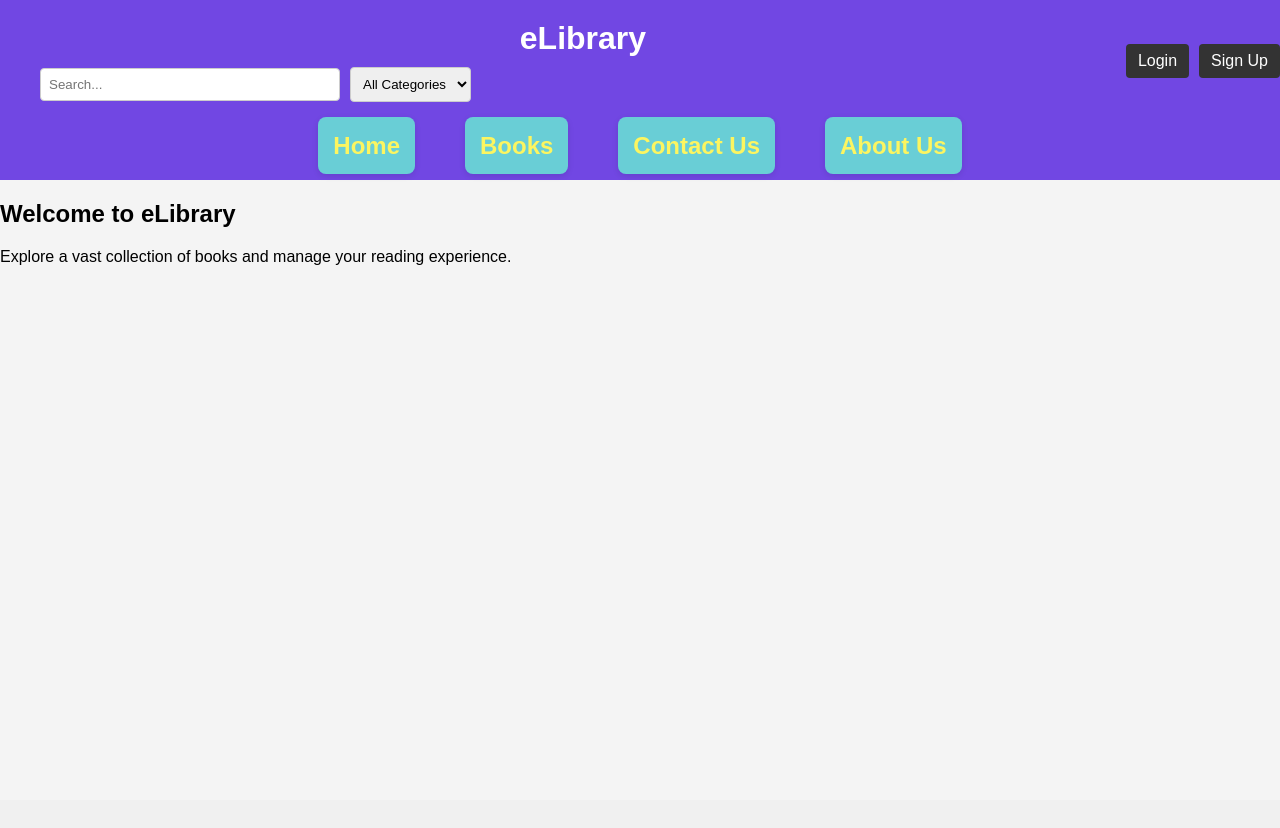
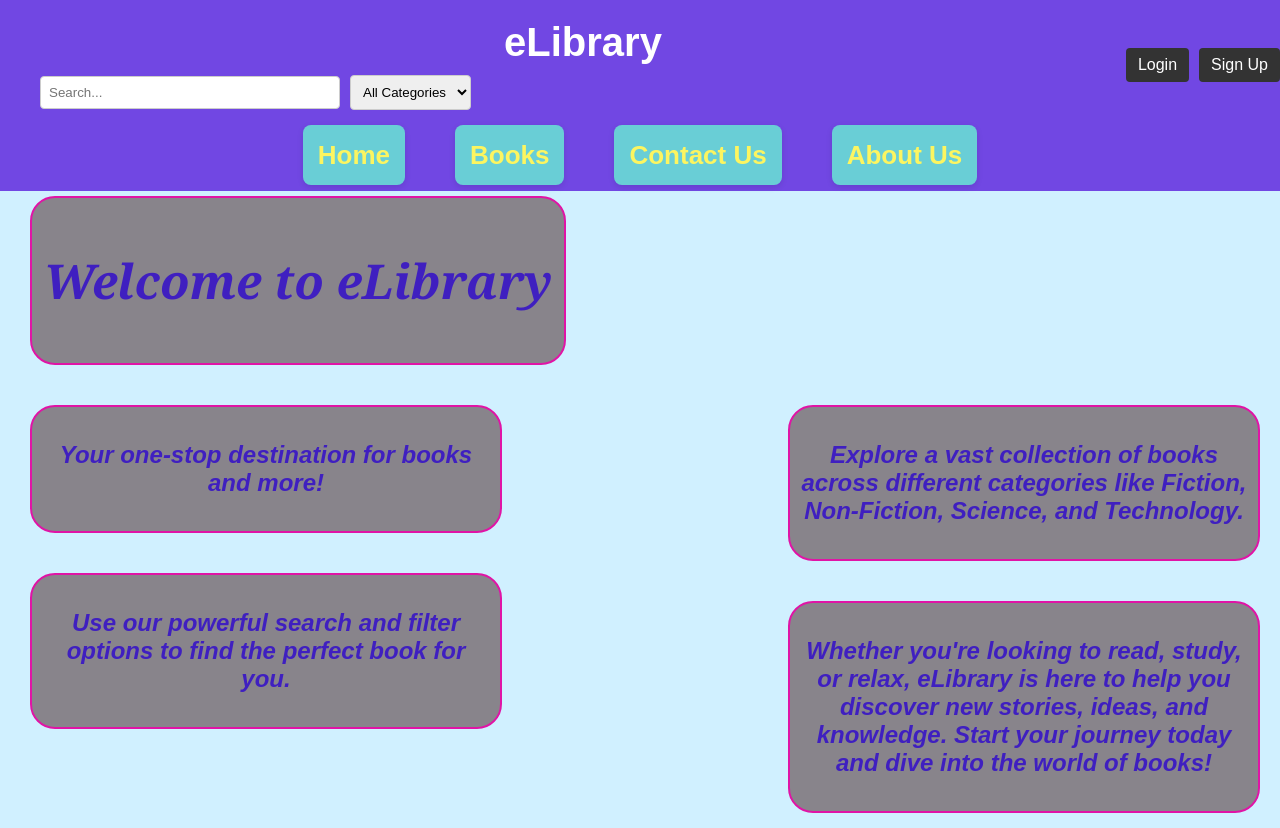
Before and after one commit to Bandari-Khem/Anything, a PHP site: page / in a window 1280 px wide. Before the commit the page ends 265 px from the top, so only its background shows below. Run offline with PHP 8.4, Linux system fonts and the light colour scheme.

Commit message:
Add files via upload

```diff
--- a/index.html
+++ b/index.html
@@ -13,7 +13,7 @@
         <div
             style="display: flex; align-items: center; justify-content: space-between; width: 100%; padding: 10px 20px;">
             <div style="flex: 1;">
-                <h1 style="margin: 0;">eLibrary</h1>
+                <h1>eLibrary</h1>
                 <div style="margin-top: 10px; display: flex; align-items: center;">
                     <input type="search" id="search-input" placeholder="Search..."
                         style="padding: 8px; border: 1px solid #ccc; border-radius: 4px; width: 300px;" />
@@ -27,11 +27,9 @@
                     </select>
                 </div>
             </div>
-            <div style="display: flex; align-items: center; gap: 10px;">
-                <a href="login.html" class="btn"
-                    style="padding: 8px 12px; background-color: #333; color: #fff; text-decoration: none; border-radius: 4px; cursor: pointer;">Login</a>
-                <a href="registration.html" class="btn"
-                    style="padding: 8px 12px; background-color: #333; color: #fff; text-decoration: none; border-radius: 4px; cursor: pointer;">Sign
+            <div id="ghusaun">
+                <a href="login.html" class="btn">Login</a>
+                <a href="registration.html" class="btn">Sign
                     Up</a>
             </div>
         </div>
@@ -44,12 +42,39 @@
             </ul>
         </nav>
     </header>
-    <main>
-        <section>
+
+    <div>
+        <div class="homeInfo" style="font-size: xx-large;margin-top: 5px; width: 40%;
+            font-family: Georgia, 'Times New Roman', Times, serif; font-weight: 800;">
+            <p>
             <h2>Welcome to eLibrary</h2>
-            <p>Explore a vast collection of books and manage your reading experience.</p>
-        </section>
-    </main>
+            </p>
+        </div>
+        <div class="homeInfo" style="float: left;width: 35%;">
+            <p>
+                Your one-stop destination for books and more!
+            </p>
+        </div>
+        <div class="homeInfo" style="float: right;width: 35%;">
+            <p>
+                Explore a vast collection of books across different categories like Fiction, Non-Fiction,
+                Science,
+                and Technology.
+            </p>
+        </div>
+        <div class="homeInfo" style="float: left;width: 35%;">
+            <p>
+                Use our powerful search and filter options to find the perfect book for you.
+            </p>
+        </div>
+        <div class="homeInfo" style="float: right;width: 35%;">
+            <p>
+                Whether you're looking to read, study, or relax, eLibrary is here to help you discover new stories,
+                ideas, and knowledge. Start your journey today and dive into the world of books!
+            </p>
+        </div>
+
+    </div>
 </body>
 
 </html>
--- a/styles.css
+++ b/styles.css
@@ -2,7 +2,37 @@ body {
     font-family: Arial, sans-serif;
     margin: 0;
     padding: 0;
-    background-color: #f4f4f4;
+    background-color: #d0f0ff;
+}
+
+.homeInfo {
+    height: fit-content;
+    width: fit-content;
+    background-color: #88848b;
+    border: 2px solid #e014a6;
+    border-radius: 25px;
+    padding: 10px;
+    text-align: center;
+    color: rgb(63, 31, 192);
+    font-style: italic;
+    font-size: 24px;
+    font-weight: 600;
+    margin-bottom: 15px;
+    margin-left: 30px;
+    margin-top: 25px;
+    margin-right: 20px;
+
+}
+
+main {
+    margin: 0;
+    padding: 0;
+    position: relative;
+    height: 100vh;
+    display: flex;
+    justify-content: center;
+    align-items: center;
+    overflow: hidden;
 }
 
 header {
@@ -10,10 +40,12 @@ header {
     color: #fff;
     padding: 10px 20px;
     text-align: center;
+    font-family: sans-serif;
 }
 
 header h1 {
     margin: 0;
+    font-size: 40px;
 }
 
 nav {
@@ -26,6 +58,7 @@ nav ul {
     margin: 0;
     display: flex;
     justify-content: center;
+    flex-wrap: wrap;
 }
 
 nav ul li {
@@ -35,18 +68,19 @@ nav ul li {
 
 nav ul li a {
     color: #fcf560;
-    text-decoration: double;
+    text-decoration: none;
     font-family: sans-serif;
-    font-size: x-large;
+    font-size: 26px;
     font-weight: bold;
+    background-color: #69ced6;
+    padding: 10px 15px;
+    border-radius: 8px;
+    box-shadow: 0 2px 6px rgba(0, 0, 0, 0.1);
+    transition: background-color 0.3s ease;
 }
 
 nav ul li a:hover {
-    color: #d2621d;
-}
-
-footer {
-    display: none;
+    background-color: #cbbeb6;
 }
 
 nav ul li a {
@@ -57,3 +91,71 @@ nav ul li a {
     margin: 20px auto;
     max-width: 1000px;
 }
+
+/* Login/signup button styling*/
+#ghusaun {
+    display: flex;
+    align-items: center;
+    gap: 10px;
+}
+
+#ghusaun .btn {
+    padding: 8px 12px;
+    background-color: #333;
+    color: #fff;
+    text-decoration: none;
+    border-radius: 4px;
+    cursor: pointer;
+}
+
+#ghusaun .btn:hover {
+    color: blueviolet;
+    background-color: azure;
+}
+
+main {
+    padding: 40px 20px;
+    max-width: 1000px;
+    margin: 0 auto;
+}
+
+main section {
+    background-color: #fff;
+    padding: 30px;
+    border-radius: 10px;
+    box-shadow: 0 2px 6px rgba(0, 0, 0, 0.1);
+}
+
+main section h2 {
+    margin-top: 0;
+    margin-bottom: 20px;
+    color: #333;
+}
+
+main section p {
+    line-height: 1.6;
+    font-size: 16px;
+}
+
+footer {
+    text-align: center;
+    color: #333;
+    padding: 20px;
+    background-color: #15b1c3;
+    margin-top: 20px;
+    border-top: 1px solid #e92c2c;
+}
+
+.message {
+    height: fit-content;
+    background-color: #98cf67;
+    border: 2px solid #e014a6;
+    border-radius: 15px;
+    padding: 15px;
+    text-align: center;
+    color: rgb(11, 93, 200);
+    font-style: italic;
+    font-size: 32px;
+    font-weight: 700;
+
+}
```
Also changed, not shown: about-us.html (+10 -3 lines), books.html (added, +54 -0 lines), bookstyle.css (added, +97 -0 lines), contact-us.html (+42 -9 lines), forms.css (+121 -8 lines), login.html (+24 -11 lines), registration-step2.html (+6 -12 lines), registration.html (+7 -0 lines), regvalidation.js (+1 -6 lines).
